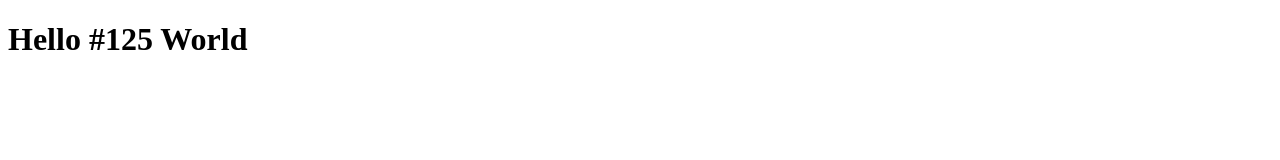
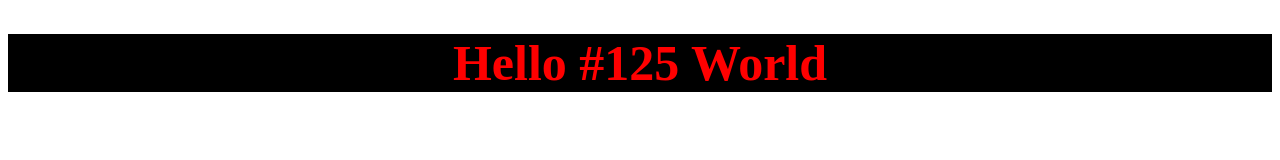
Before and after one commit to Daniele-Taullaraj/htmlcss-hello, a plain HTML site: page index.html in a window 1280 px wide. Drawn offline with Linux system fonts and the light colour scheme.

Commit message:
aggiunto file css

```diff
--- a/index.html
+++ b/index.html
@@ -4,6 +4,7 @@
 <head>
     <meta charset="UTF-8">
     <meta name="viewport" content="width=device-width, initial-scale=1.0">
+    <link rel="stylesheet" href="style.css">
     <title>Hello HTML</title>
 </head>
 
--- /dev/null
+++ b/style.css
@@ -0,0 +1,11 @@
+h1 {
+    color: red;
+    font-size: 50px;
+    text-align: center;
+    background-color: black;
+
+}
+
+h1:hover {
+    color: white;
+}
```
